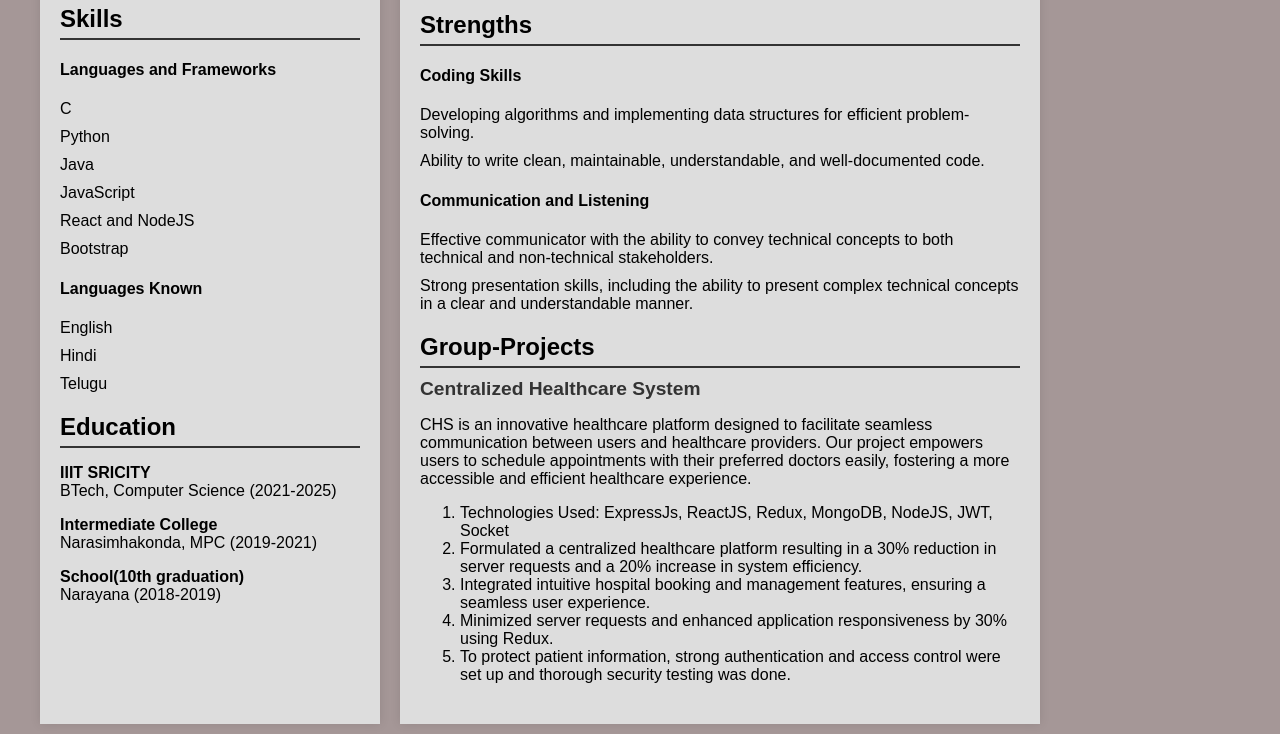
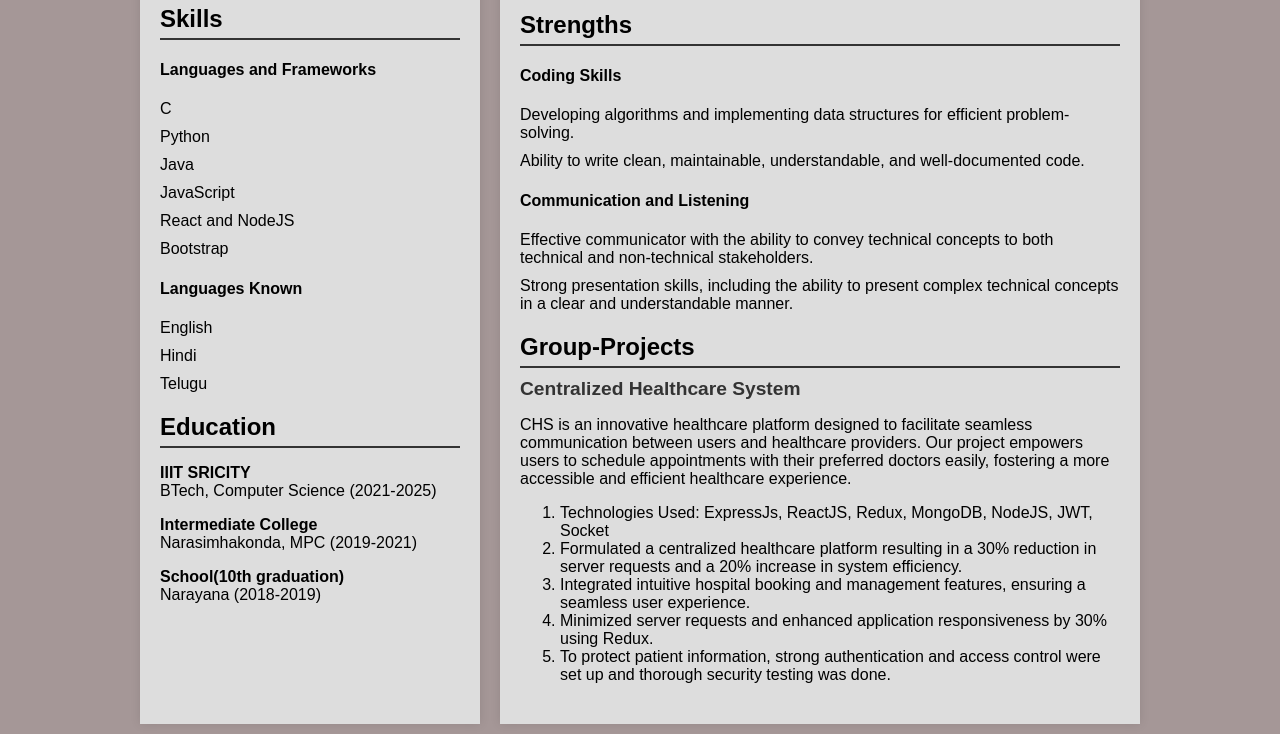
Before and after one commit to krishnavamsi-nk/resume, a plain HTML site: page index.html in a window 1280 px wide. Shown: the part 423-1157 px from the top of the page. Drawn offline with Linux system fonts and the light colour scheme.

Commit message:
modified:   style.css

```diff
--- a/style.css
+++ b/style.css
@@ -3,7 +3,7 @@ body {
     margin: 0;
     padding: 0;
     background-color: rgb(165, 151, 151);
-    max-width : 1080px;
+    /* max-width : 1080px; */
 }
 
 header {
```
